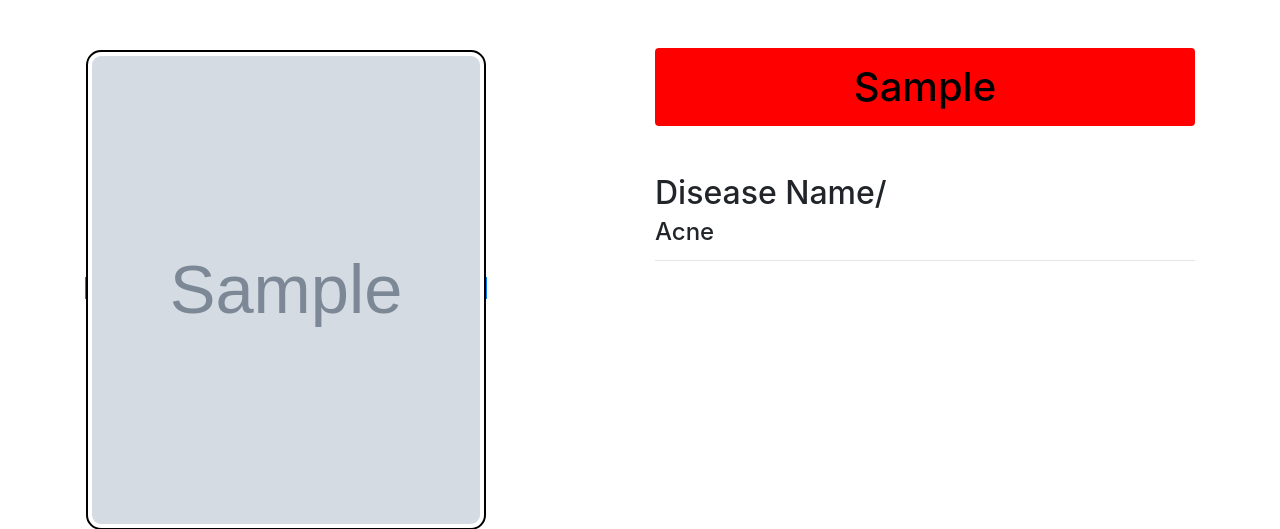
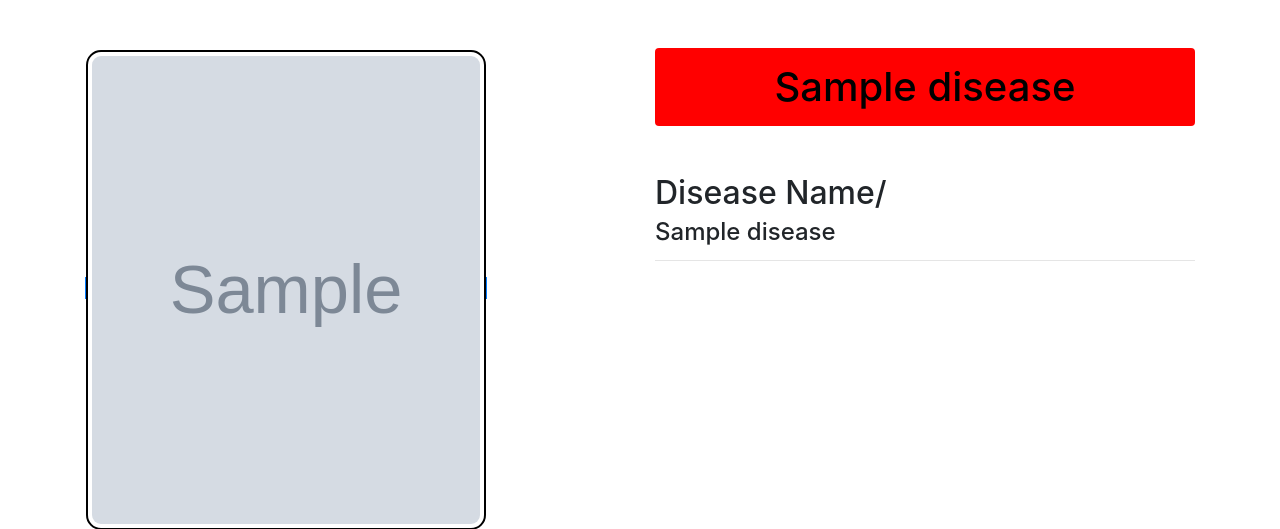
Before and after one commit to mohd-tahzeeb-khan/Skin-Brain-disease-Prediction-System, a Flask app: template templates/result.html in a window 1280 px wide. Shown: the part 56-585 px from the top of the page. Run offline with Flask 3, Linux system fonts and the light colour scheme; the template is opened without the code that fills it: most values are stand-ins (such as "Sample title", 1, 10 or a date in 2020); grey boxes marked "Sample" are stand-in pictures; some libraries are stand-ins or nearby versions.

Commit message:
result file

```diff
--- a/templates/result.html
+++ b/templates/result.html
@@ -18,11 +18,11 @@
                 <div>
                     <h1 style="padding: 15px; background-color: rgb(255, 0, 0); color: rgb(0, 0, 0);"
                         class="text-center mb-5 content-h1 rounded">
-                        {{pred_output}} </h1>
+                        {{data.disease}} </h1>
                 </div>
 
                 <h2>Disease Name/</span></h2>
-                <h4 style="line-height: 100%;">Acne</h4>
+                <h4 style="line-height: 100%;">{{data.disease}}</h4>
                 <hr class="w-100 mx-auto ">
             </div>
         </div>
```
